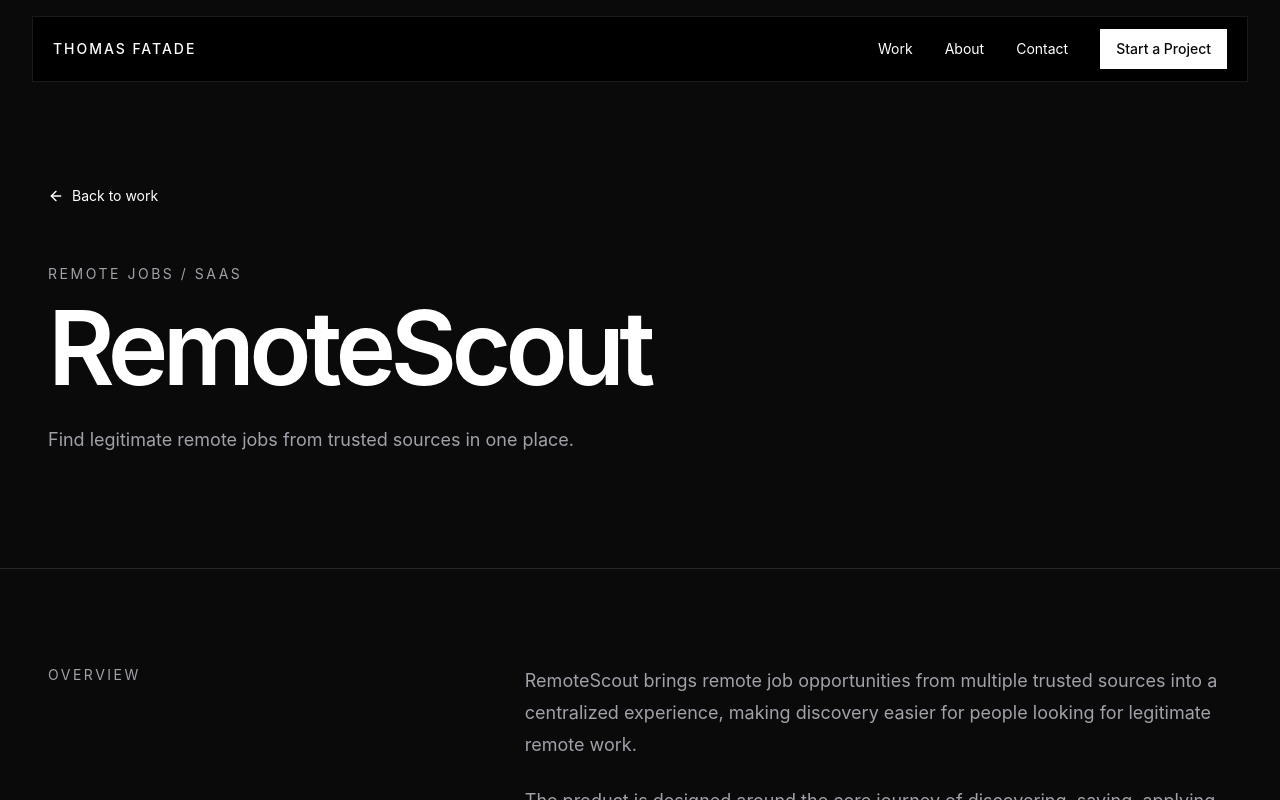
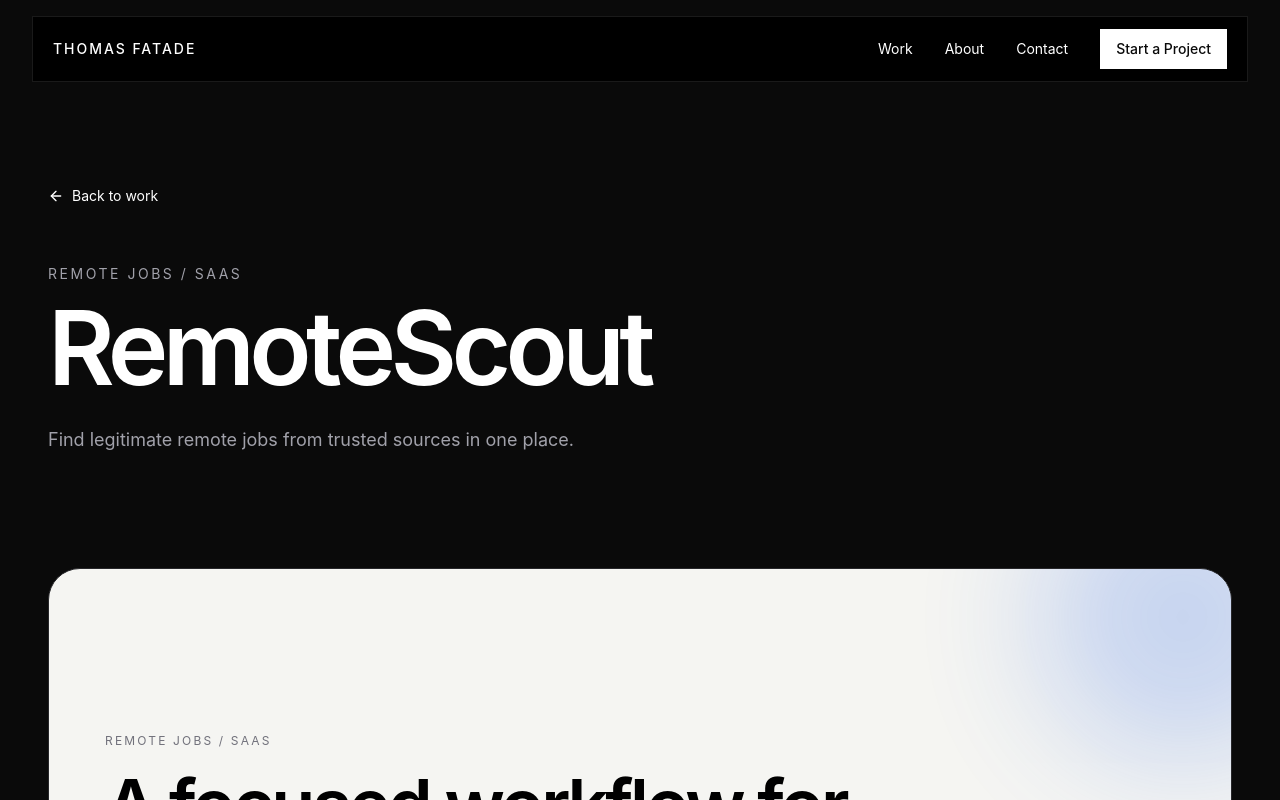
Before and after one commit to Thomas302-star/Thomas-portfolio, a Next.js app: page /work/remotescout in a window 1280 px wide. Shown: the top 800 px of the page. Built offline with nearby package versions, Linux system fonts and the light colour scheme.

Commit message:
feat: add project visual presentation

```diff
--- a/app/work/remotescout/page.tsx
+++ b/app/work/remotescout/page.tsx
@@ -22,6 +22,7 @@ export default function RemoteScoutPage() {
         { label: "Core flow", value: "Discover to track" },
       ]}
       deliverables={["Product structure", "Job discovery flow", "Opportunity tracking", "Responsive experience"]}
+        visual={{ eyebrow: "Remote Jobs / SaaS", title: "A focused workflow for discovering and tracking opportunities.", accent: "#2563EB" }}
       nextProject={{ title: "EMMANUEL MAKANJUOLA APOSTOLIC MISSIONS", href: "/work/emmanuel-makanjuola-apostolic-missions" }}
     />
   );
```
